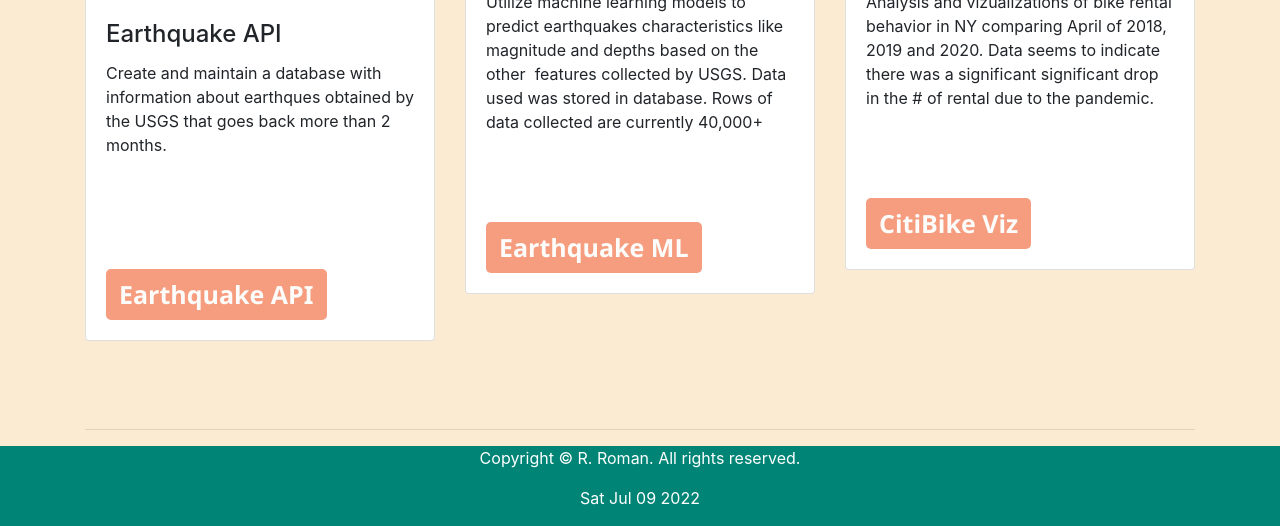
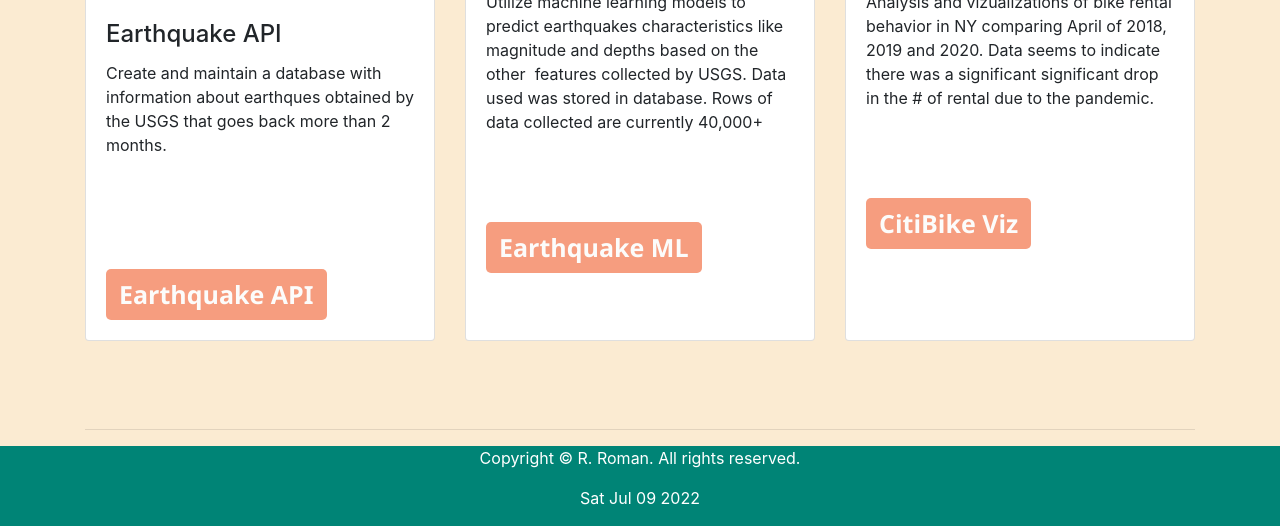
Before and after one commit to rromang/website, a Flask app: page /portfolio in a window 1280 px wide. Shown: the part 803-1329 px from the top of the page. Run offline with Flask 2, Linux system fonts and the light colour scheme; some libraries are stand-ins or nearby versions.

Commit message:
update html portfolio

```diff
--- a/templates/portfolio.html
+++ b/templates/portfolio.html
@@ -57,7 +57,7 @@
        <hr>
        <br>
        <div class="row">
-          <div class="col-md-4">
+          <div class="col-md-4 d-flex align-items-stretch">
              <div class="card">
                 <img class="card-img-top" src="../static/images/equake_measure.jpeg" alt="Card image cap">
                 <div class="card-body">
@@ -68,7 +68,7 @@
                 </div>
              </div>
           </div>
-          <div class="col-md-4">
+          <div class="col-md-4 d-flex align-items-stretch">
              <div class="card">
                <img class="card-img-top" src="../static/images/earthquake_banner_vector.jpg" height="190" alt="equake_banner">
                 <div class="card-body">
@@ -79,7 +79,7 @@
                 </div>
              </div>
           </div>
-          <div class="col-md-4">
+          <div class="col-md-4 d-flex align-items-stretch">
              <div class="card">
 			<img class="card-img-top" src="../static/images/bike.jpeg" id="bike" alt="bike-person">
                <div class="card-body">
```
Also changed, not shown: 1 other file.
